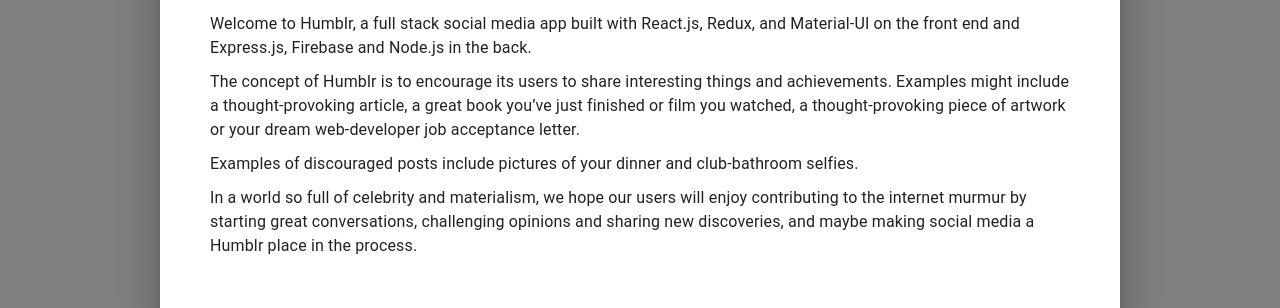
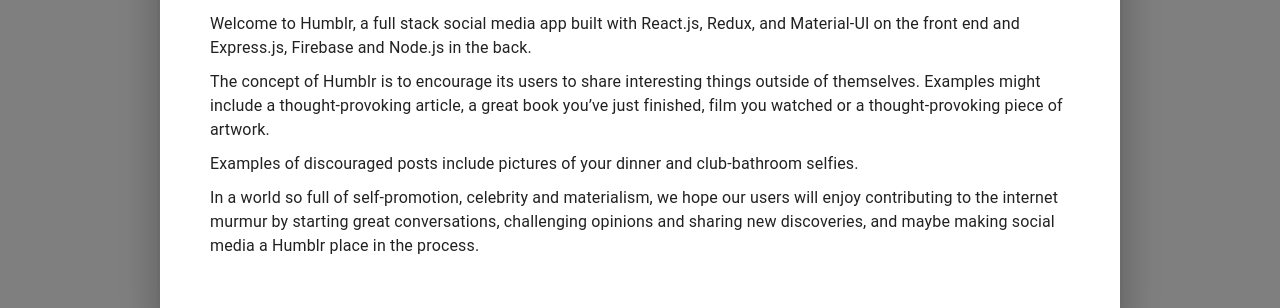
Before and after one commit to kaxmoglan/humblr, a React (Create React App) app in the folder humblr-client/: page / in a window 1280 px wide. Both pictures are taken after a click on the button "About". Shown: the part 306-614 px from the top of the page. Built offline with nearby package versions, Linux system fonts and the light colour scheme; no server answers; the HTML template or start-up script is replaced by a standard one.

Commit message:
cleaned up

```diff
--- a/humblr-client/src/components/layout/Info.js
+++ b/humblr-client/src/components/layout/Info.js
@@ -73,20 +73,20 @@
           </Typography>
           <Typography variant="body1" style={{ marginBottom: 10 }}>
             The concept of Humblr is to encourage its users to share interesting
-            things and achievements. Examples might include a thought-provoking
-            article, a great book you’ve just finished or film you watched, a
-            thought-provoking piece of artwork or your dream web-developer job
-            acceptance letter.
+            things outside of themselves. Examples might include a
+            thought-provoking article, a great book you’ve just finished, film
+            you watched or a thought-provoking piece of artwork.
           </Typography>
           <Typography variant="body1" style={{ marginBottom: 10 }}>
             Examples of discouraged posts include pictures of your dinner and
             club-bathroom selfies.
           </Typography>
           <Typography variant="body1" style={{ marginBottom: 10 }}>
-            In a world so full of celebrity and materialism, we hope our users
-            will enjoy contributing to the internet murmur by starting great
-            conversations, challenging opinions and sharing new discoveries, and
-            maybe making social media a Humblr place in the process.
+            In a world so full of self-promotion, celebrity and materialism, we
+            hope our users will enjoy contributing to the internet murmur by
+            starting great conversations, challenging opinions and sharing new
+            discoveries, and maybe making social media a Humblr place in the
+            process.
           </Typography>
         </DialogContent>
       </Dialog>
```
Also changed, not shown: 2 other files (tests, documents, lock files or other folders).
